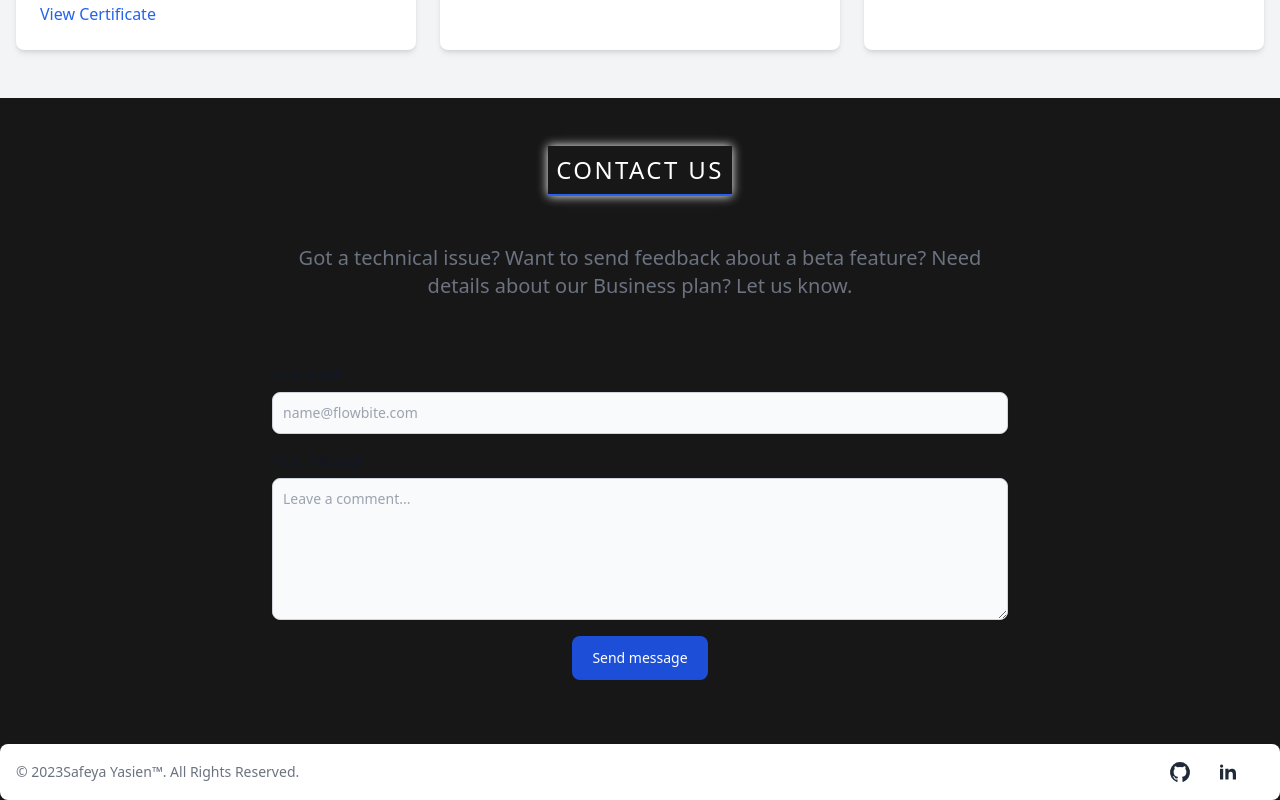
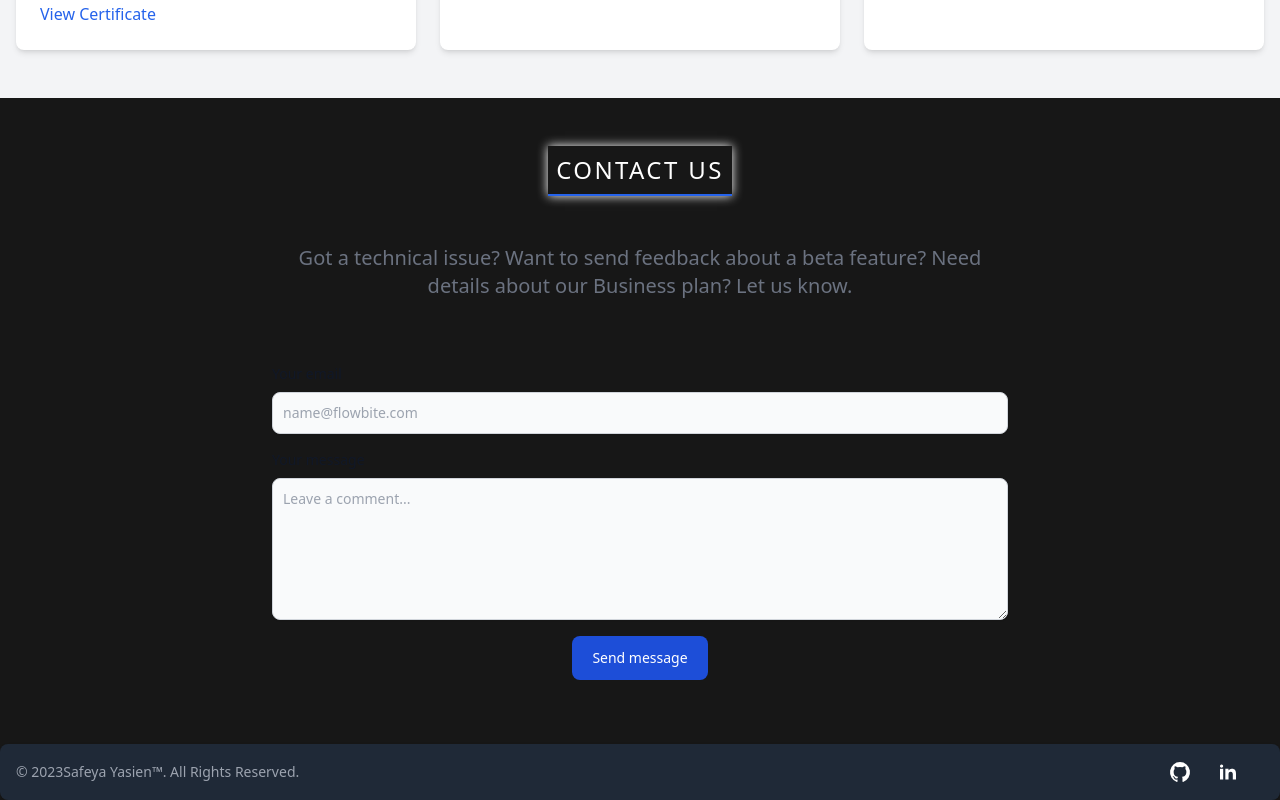
Before and after one commit to Safeya-Yasien/portfolio, a Next.js app: page / in a window 1280 px wide. Shown: the part 2943-3743 px from the top of the page. Built offline with nearby package versions, Linux system fonts and the light colour scheme.

Commit message:
update footer styles

```diff
--- a/src/app/components/common/Footer.tsx
+++ b/src/app/components/common/Footer.tsx
@@ -3,9 +3,9 @@ import React from "react";
 
 const Footer = () => {
   return (
-    <footer className="bg-white rounded-lg shadow ">
+    <footer className=" rounded-lg shadow bg-gray-800">
       <div className="w-full mx-auto max-w-screen-xl p-4 md:flex md:items-center md:justify-between">
-        <span className="text-sm text-gray-500 sm:text-center">
+        <span className="text-sm  sm:text-center text-gray-400">
           © 2023
           <Link
             href="https://github.com/Safeya-Yasien/"
@@ -16,7 +16,7 @@ const Footer = () => {
           </Link>
           . All Rights Reserved.
         </span>
-        <ul className="social-icons flex flex-wrap items-center mt-3 text-sm font-medium text-gray-500 sm:mt-0">
+        <ul className="social-icons flex flex-wrap items-center mt-3 text-sm font-medium  text-gray-400 sm:mt-0">
           <li>
             <Link
               href="https://github.com/Safeya-Yasien"
@@ -25,7 +25,7 @@ const Footer = () => {
               aria-label="go to github"
             >
               <svg
-                className="w-6 h-6 text-gray-800  transition-all hover:text-blue-500"
+                className="w-6 h-6  text-white transition-all hover:text-blue-500"
                 aria-hidden="true"
                 xmlns="http://www.w3.org/2000/svg"
                 width="24"
@@ -49,7 +49,7 @@ const Footer = () => {
               aria-label="go to linkedin"
             >
               <svg
-                className="w-6 h-6 text-gray-800  hover:text-blue-500"
+                className="w-6 h-6 text-white hover:text-blue-500"
                 aria-hidden="true"
                 xmlns="http://www.w3.org/2000/svg"
                 width="24"
```
